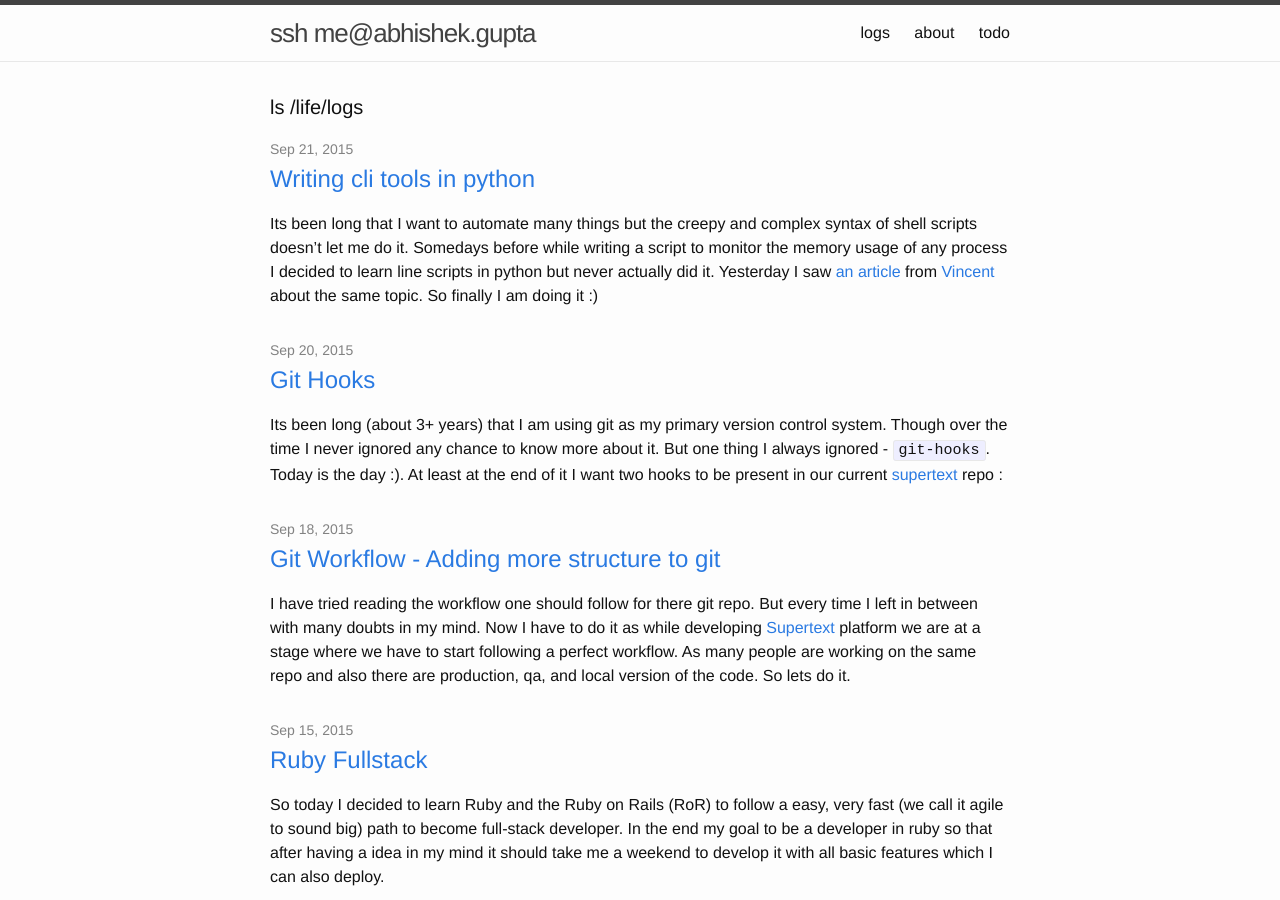
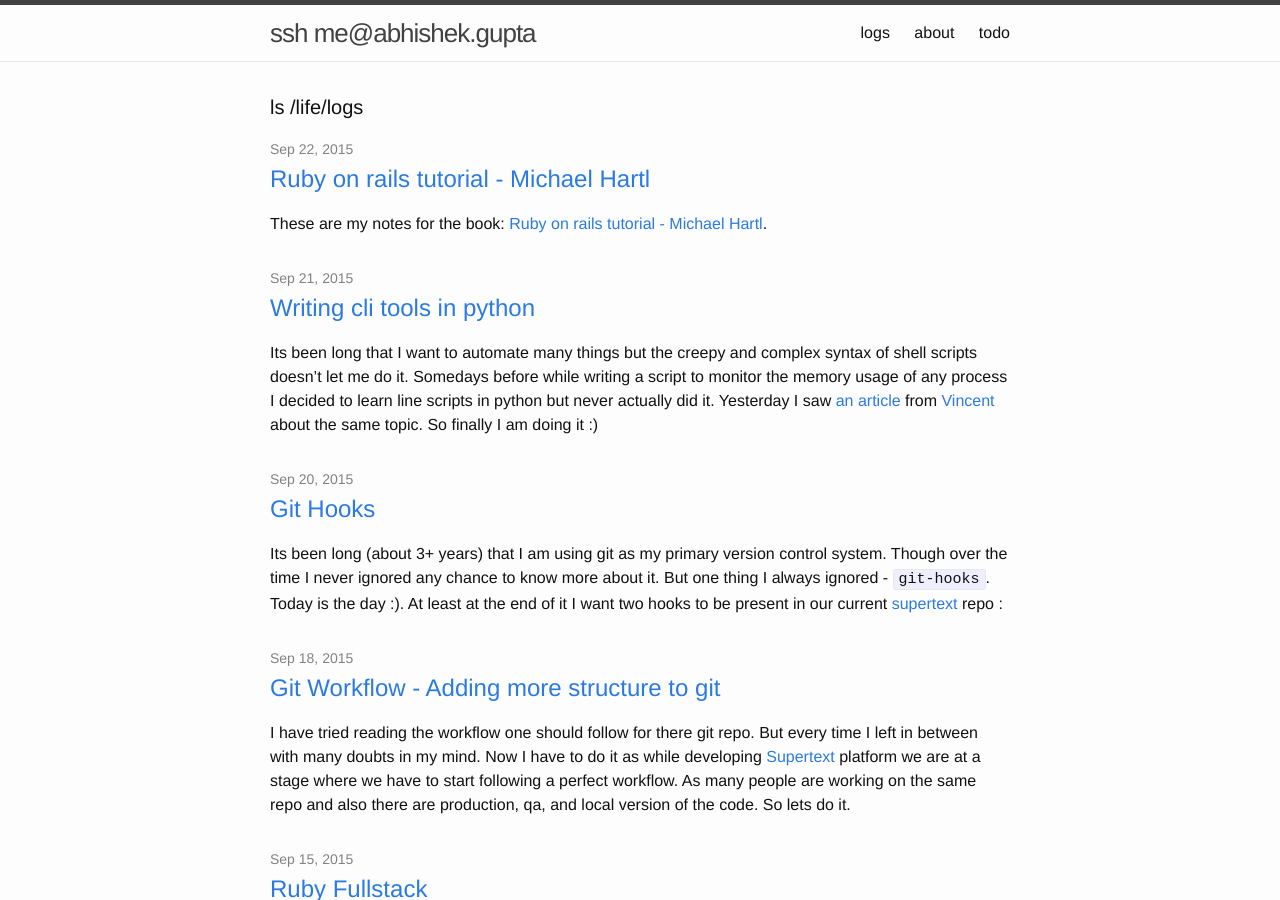
Before and after one commit to knoxxs/knoxxs.github.io, a Jekyll site: the page built from 01-index.html, in a window 1280 px wide and 900 px high. Built offline with Jekyll 4.4.1, drawn with Linux system fonts in a browser that asks for light colours; Markdown is read by kramdown in place of the engine named in the settings.

Commit message:
@WIP adds Full stack ruby  - michael hartl tutorial post: changes date

```diff
--- a/_posts/09/ruby-on-rails-tutorial-michael-hartl.markdown
+++ b/_posts/09/2015-09-22-ruby-on-rails-tutorial-michael-hartl.markdown
@@ -1,12 +1,12 @@
 ---
 layout: post
 title:  Ruby on rails tutorial - Michael Hartl
-date:   2015-09-23 16:35:00
+date:   2015-09-22 16:35:00
 categories: programming rails learning
 tags: ruby rails learning full-stack tutorial notes
 ---
 
-This is my notes for the book: [Ruby on rails tutorial - Michael Hartl](https://www.railstutorial.org/book/).
+These are my notes for the book: [Ruby on rails tutorial - Michael Hartl](https://www.railstutorial.org/book/).
 
 This is a big book but is quite famous on the web to teach you the complete package not the chit-chats. So lets get started:
 
```
